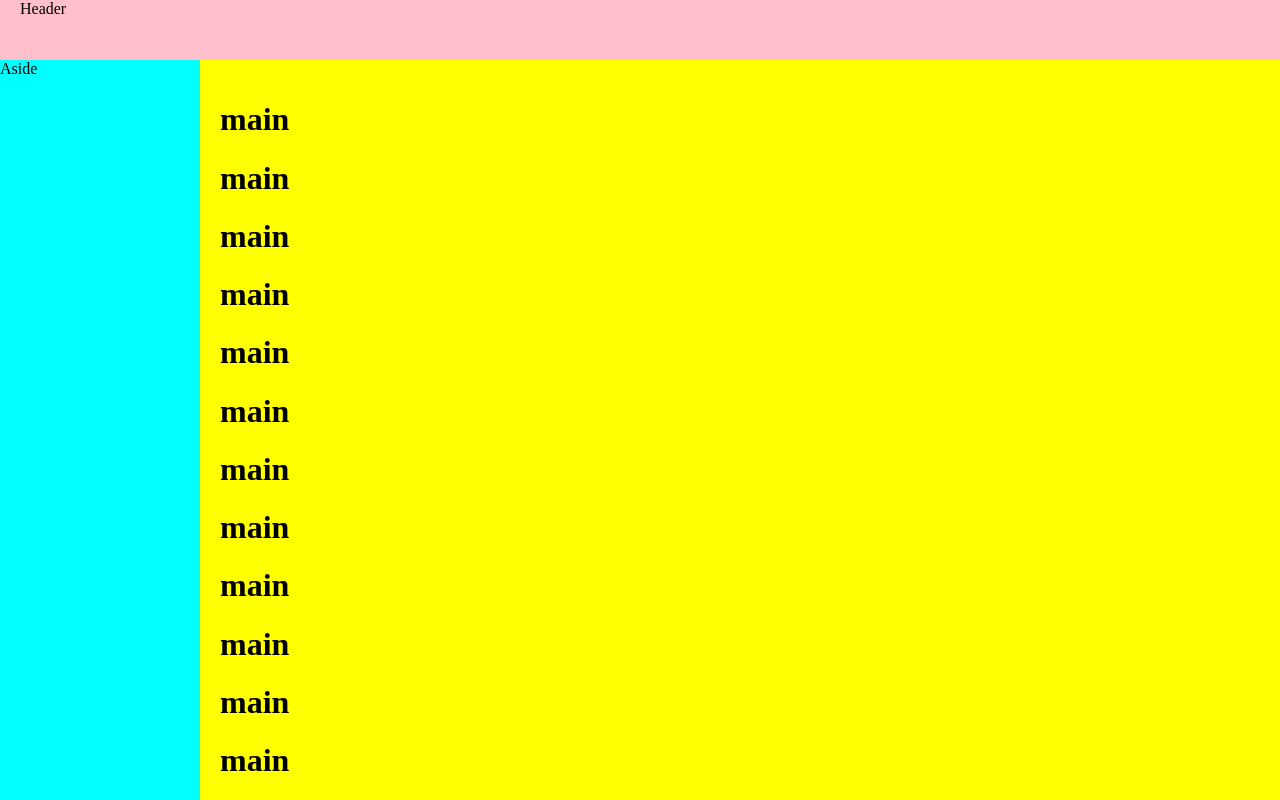
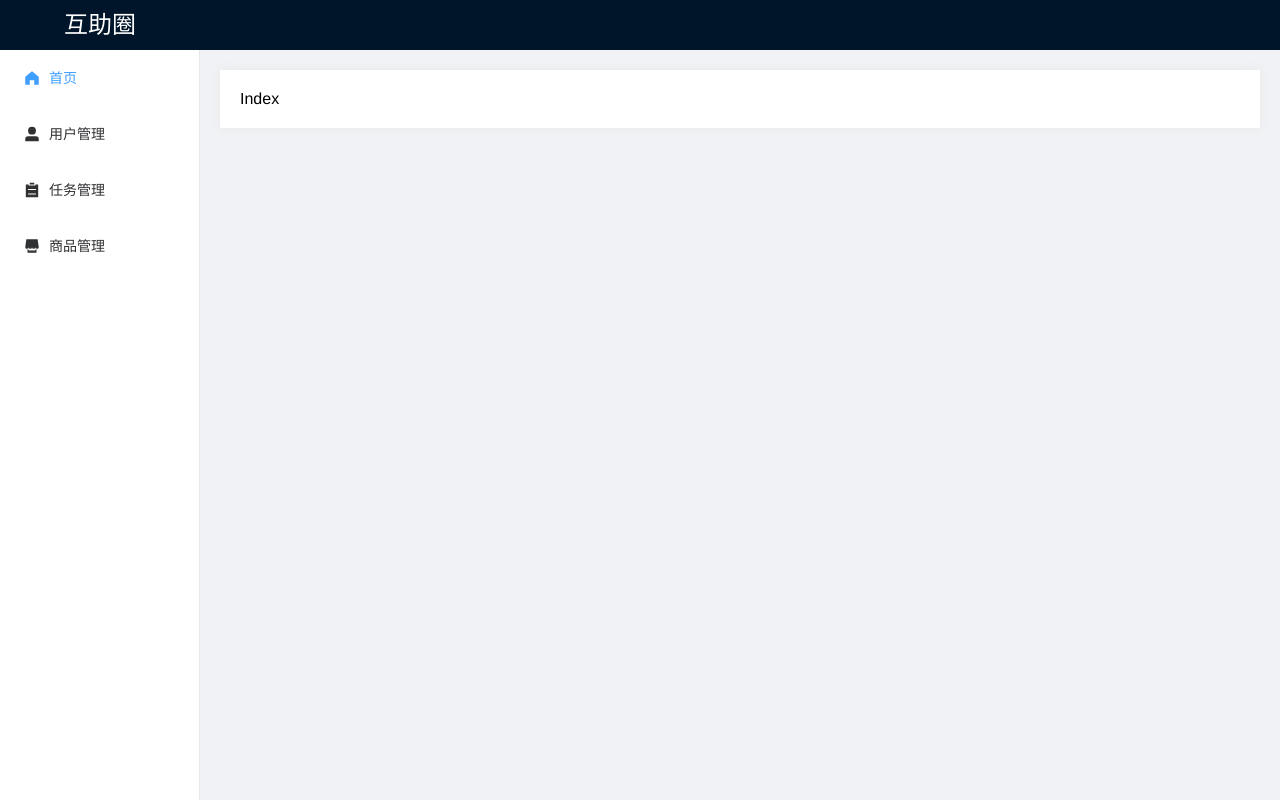
Before and after one commit to LBVIIC/mutual-aid-zone-admin, a Vue app: page /#/admin in a window 1280 px wide. Built offline with nearby package versions, Linux system fonts and the light colour scheme.

Commit message:
feat: 完成顶栏与侧边栏布局

```diff
--- a/package.json
+++ b/package.json
@@ -8,6 +8,7 @@
     "preview": "vite preview"
   },
   "dependencies": {
+    "@element-plus/icons-vue": "^2.0.1",
     "element-plus": "^2.2.2",
     "less": "^4.1.2",
     "normalize.css": "^8.0.1",
--- /dev/null
+++ b/src/components/Header.vue
@@ -0,0 +1,33 @@
+<template>
+  <el-header class="header">
+    <div class="header__left">
+      <div class="header__left__title">互助圈</div>
+    </div>
+  </el-header>
+</template>
+
+<script lang="ts" setup></script>
+
+<style lang="less" scoped>
+.header {
+  background-color: #001529;
+  position: fixed;
+  top: 0;
+  left: 0;
+  right: 0;
+  display: flex;
+  height: 50px;
+  justify-content: space-between;
+  padding: 0;
+
+  &__left {
+    &__title {
+      color: #fff;
+      width: 200px;
+      line-height: 50px;
+      font-size: 24px;
+      text-align: center;
+    }
+  }
+}
+</style>
--- /dev/null
+++ b/src/components/Sidebar.vue
@@ -0,0 +1,43 @@
+<template>
+  <el-aside width="200px">
+    <el-row>
+      <el-col>
+        <el-menu default-active="1" class="el-menu-vertical-demo">
+          <el-menu-item index="1">
+            <el-icon><HomeFilled /></el-icon>
+            <span>首页</span>
+          </el-menu-item>
+          <el-menu-item index="2">
+            <el-icon><UserFilled /></el-icon>
+            <span>用户管理</span>
+          </el-menu-item>
+          <el-menu-item index="3">
+            <el-icon><List /></el-icon>
+            <span>任务管理</span>
+          </el-menu-item>
+          <el-menu-item index="4">
+            <el-icon><Shop /></el-icon>
+            <span>商品管理</span>
+          </el-menu-item>
+        </el-menu>
+      </el-col>
+    </el-row>
+  </el-aside>
+</template>
+
+<script lang="ts" setup></script>
+
+<style lang="less" scoped>
+.el-aside {
+  position: fixed;
+  top: 50px;
+  left: 0;
+  bottom: 0;
+  border-right: 1px solid #e8e8e8;
+  background-color: #fff;
+}
+
+.el-menu {
+  border: 0;
+}
+</style>
--- a/src/main.ts
+++ b/src/main.ts
@@ -3,9 +3,14 @@ import App from './App.vue';
 import ElementPlus from 'element-plus';
 import 'element-plus/dist/index.css';
 import 'normalize.css';
-import router from './router'
+import './style/index.less';
+import * as ElementPlusIconsVue from '@element-plus/icons-vue';
+import router from './router';
 const app = createApp(App);
 
+for (const [key, component] of Object.entries(ElementPlusIconsVue)) {
+  app.component(key, component as any);
+}
+app.use(ElementPlus);
 app.use(router);
-app.use(ElementPlus);
 app.mount('#app');
--- a/src/router.ts
+++ b/src/router.ts
@@ -9,22 +9,29 @@ const routes = [
   {
     path: '/admin',
     name: 'Home',
-    component: () => import(/* webpackChunkName: "home" */ './views/HomeView.vue')
+    component: () => import(/* webpackChunkName: "home" */ './views/HomeView.vue'),
+    children: [
+      {
+        path: '',
+        name: 'Index',
+        component: () => import(/* webpackChunkName: "index" */ './views/IndexView.vue')
       },
       {
-    path: '/admin/user',
+        path: 'user',
         name: 'User',
         component: () => import(/* webpackChunkName: "user" */ './views/UserView.vue')
       },
       {
-    path: '/admin/task',
+        path: 'task',
         name: 'Task',
         component: () => import(/* webpackChunkName: "task" */ './views/TaskView.vue')
       },
       {
-    path: '/admin/store',
+        path: 'store',
         name: 'Store',
         component: () => import(/* webpackChunkName: "store" */ './views/StoreView.vue')
+      }
+    ]
   }
 ];
 
--- /dev/null
+++ b/src/style/index.less
@@ -0,0 +1,4 @@
+:root {
+  font-family: 'Helvetica Neue', Helvetica, 'PingFang SC', 'Hiragino Sans GB', 'Microsoft YaHei', '微软雅黑', Arial, sans-serif;
+  background-color: #f0f2f5;
+}
--- a/src/views/HomeView.vue
+++ b/src/views/HomeView.vue
@@ -1,71 +1,24 @@
 <template>
-  <div class="main-content">
+  <el-container>
+    <Header></Header>
     <el-container>
-      <el-header>Header</el-header>
-      <el-container>
-        <el-aside width="200px">Aside</el-aside>
-        <el-container>
-          <el-main>
-            <h1>main</h1>
-            <h1>main</h1>
-            <h1>main</h1>
-            <h1>main</h1>
-            <h1>main</h1>
-            <h1>main</h1>
-            <h1>main</h1>
-            <h1>main</h1>
-            <h1>main</h1>
-            <h1>main</h1>
-            <h1>main</h1>
-            <h1>main</h1>
-            <h1>main</h1>
-            <h1>main</h1>
-            <h1>main</h1>
-            <h1>main</h1>
-            <h1>main</h1>
-            <h1>main</h1>
-            <h1>main</h1>
-            <h1>main</h1>
-            <h1>main</h1>
-          </el-main>
-        </el-container>
-      </el-container>
+      <Sidebar></Sidebar>
+      <el-main>
+        <router-view></router-view>
+      </el-main>
     </el-container>
-  </div>
+  </el-container>
 </template>
 
-<script lang="ts" setup></script>
+<script lang="ts" setup>
+import Header from '../components/Header.vue';
+import Sidebar from '../components/Sidebar.vue';
+</script>
 
 <style lang="less" scoped>
-.main-content {
-  position: absolute;
-  top: 0;
-  bottom: 0;
-  left: 0;
-  right: 0;
-}
-.el-header {
-  background-color: pink;
-  position: absolute;
-  top: 0;
-  left: 0;
-  right: 0;
-}
-
-.el-aside {
-  position: absolute;
-  top: 60px;
-  left: 0;
-  bottom: 0;
-  background-color: aqua;
-}
-
 .el-main {
-  position: absolute;
-  top: 60px;
-  bottom: 0;
-  right: 0;
-  left: 200px;
-  background-color: yellow;
+  margin: 70px 20px 20px 220px;
+  background-color: #fff;
+  box-shadow: 0 0 10px #e8e8e8;
 }
 </style>
--- /dev/null
+++ b/src/views/IndexView.vue
@@ -0,0 +1,5 @@
+<template>Index</template>
+
+<script lang="ts" setup></script>
+
+<style lang="less" scoped></style>
```
Also changed, not shown: src/assets/logo.png (deleted), 1 other file (tests, documents, lock files or other folders). Lines whose indentation alone changed are shown as unchanged.
